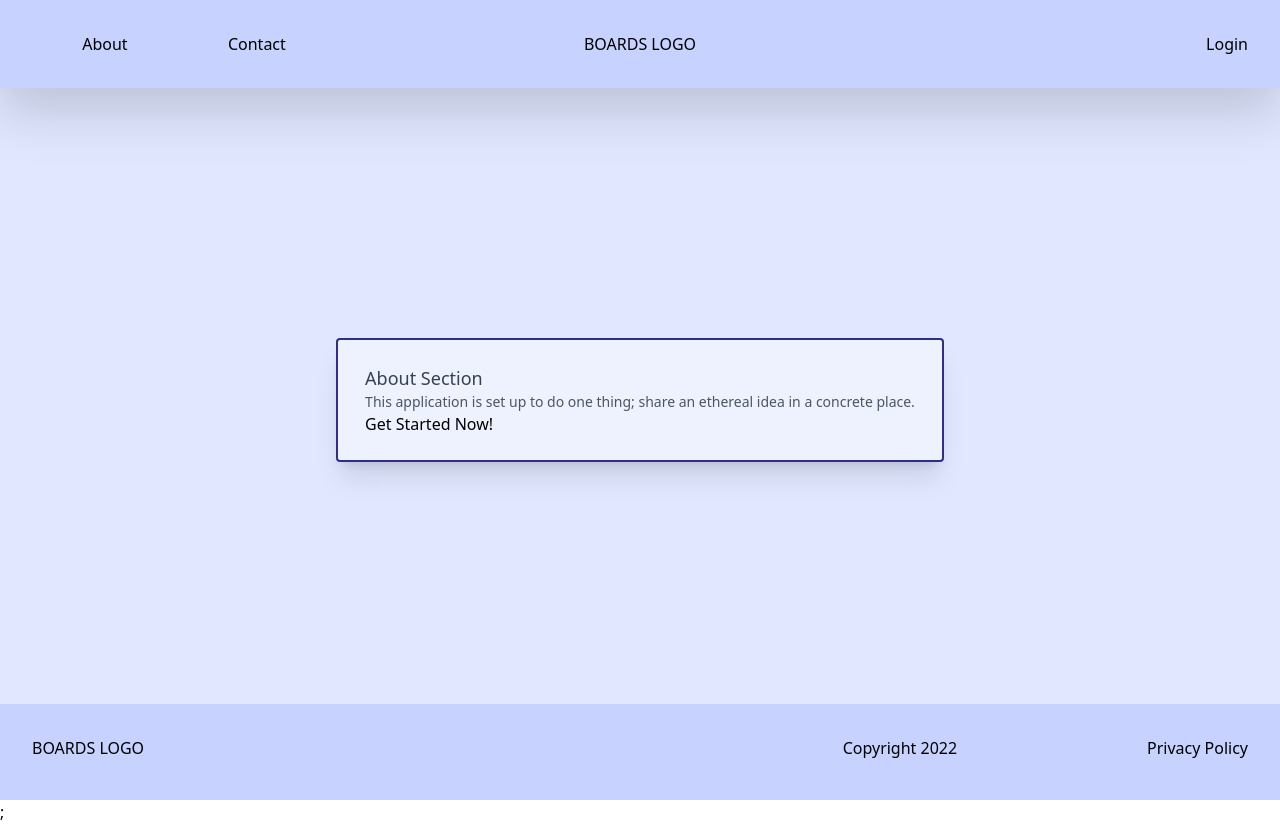
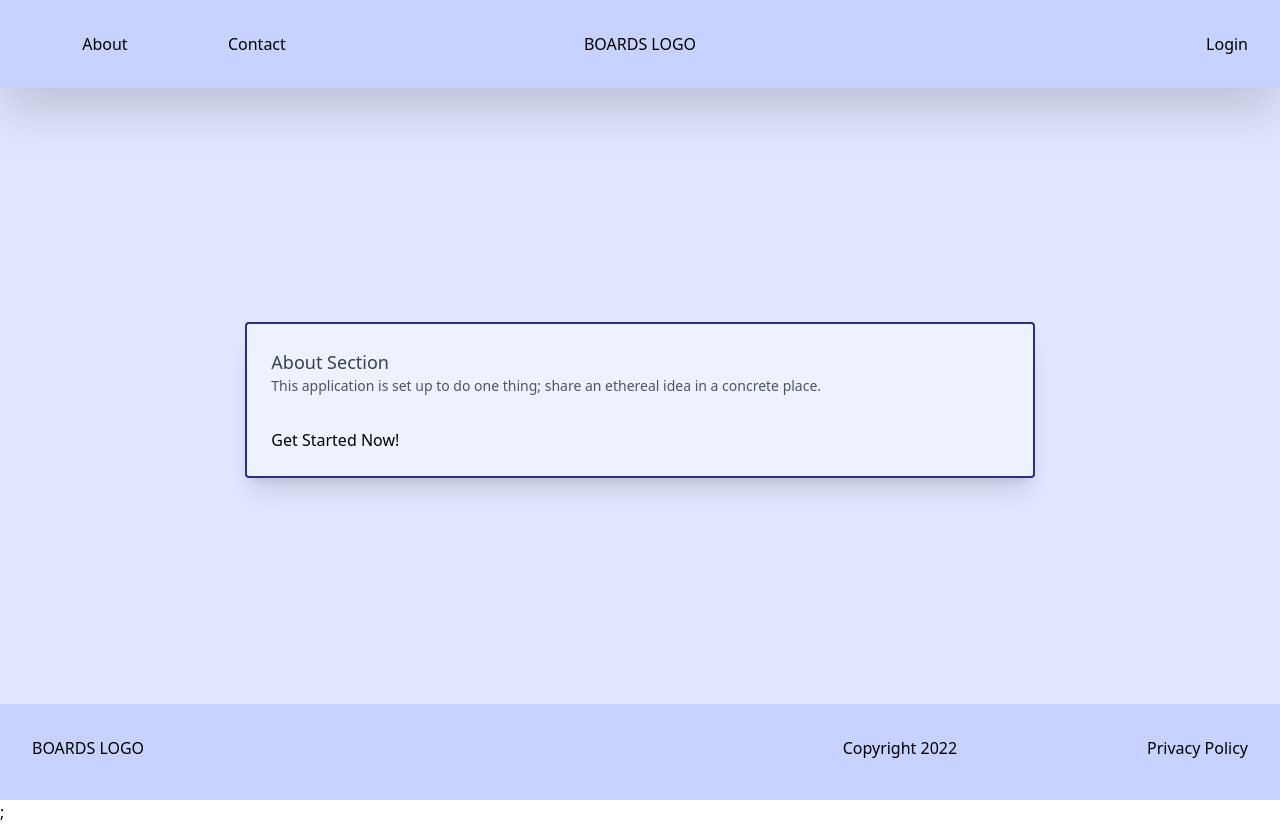
Before and after one commit to zacharyad/Boards, a Next.js app: page /about in a window 1280 px wide. Built offline with nearby package versions, Linux system fonts and the light colour scheme.

Commit message:
Styling on the cards and specifically the button on the AuthCard

```diff
--- a/src/components/AuthCard.tsx
+++ b/src/components/AuthCard.tsx
@@ -1,3 +1,4 @@
+import { spawn } from 'child_process';
 import {useState} from 'react'
 import {StyleCardWithOutLink} from "../types/componentTypes"
 
@@ -29,7 +30,10 @@ const AuthCard =  ({
 
             <div className="p-2"></div>
 
-          <button onClick={() => animateDuration(500)} onAnimationEnd={() => setAnimationPlay(false)} className={`${isAnimated ? "animate-bounce" : ""} rounded border duration-200 border-black`}>{name}</button>
+          <button
+          onClick={() => animateDuration(1500)}
+          onAnimationEnd={() => setAnimationPlay(false)}
+          className={`${isAnimated ? "animate-bounce bg-slate-400 rounded-3xl text-white" : ""} rounded border duration-200 border-black`}>{isAnimated ? <div className="animate-pulse">Loading...</div> : name}</button>
       </section>
       </div>
     );
--- a/src/components/StyleCard.tsx
+++ b/src/components/StyleCard.tsx
@@ -9,20 +9,21 @@ const StyleCard =  ({
   }: StyleCardWithLink) => {
 
     return (
-      <div  className="p-8 flex justify-center w-screen h-full">
-      <section className="bg-indigo-50 flex flex-col w-1/2 items-center rounded border-2 border-indigo-900 p-6 shadow-xl duration-500 motion-safe:hover:scale-105">
+      <div  className="p-8 flex justify-center w-screen h-full md:w-2/3">
+        <section className="bg-indigo-50 flex flex-col w-full items-start rounded border-2 border-indigo-900 p-6 shadow-xl duration-500 motion-safe:hover:scale-105">
           <div>
             <h2 className="text-lg text-gray-700">{name}</h2>
-        <p className="text-sm text-gray-600">{desc}</p>
+            <p className="text-sm text-gray-600 min-w-full">{desc}</p>
+
+            <div className="spacer p-4"/>
+
             <Link
-          className="m-auto mt-3 w-fit text-sm text-violet-500 underline decoration-dotted underline-offset-2"
-          href={linkPath}
-        >
+              className="m-auto mt-3 w-fit text-sm text-indigo-800 underline decoration-dotted underline-offset-2"
+              href={linkPath} >
               {linkText}
             </Link>
           </div>
         </section>
-
       </div>
     );
   };
```
Lines whose indentation alone changed are shown as unchanged.
